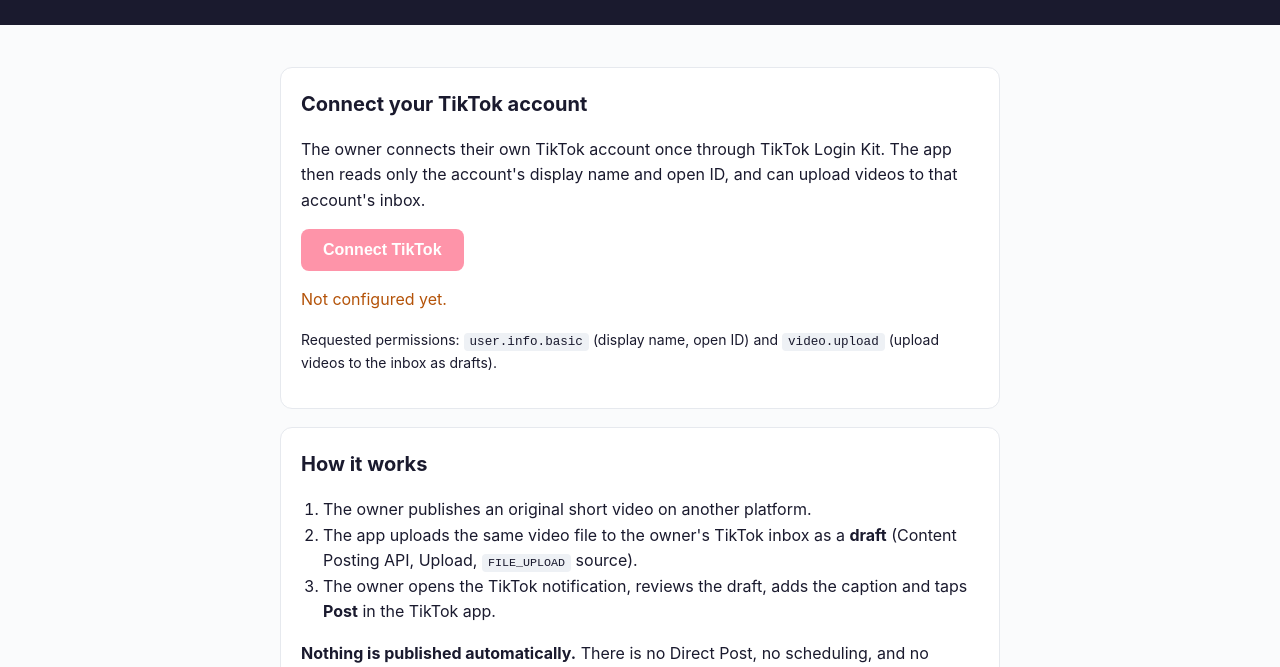
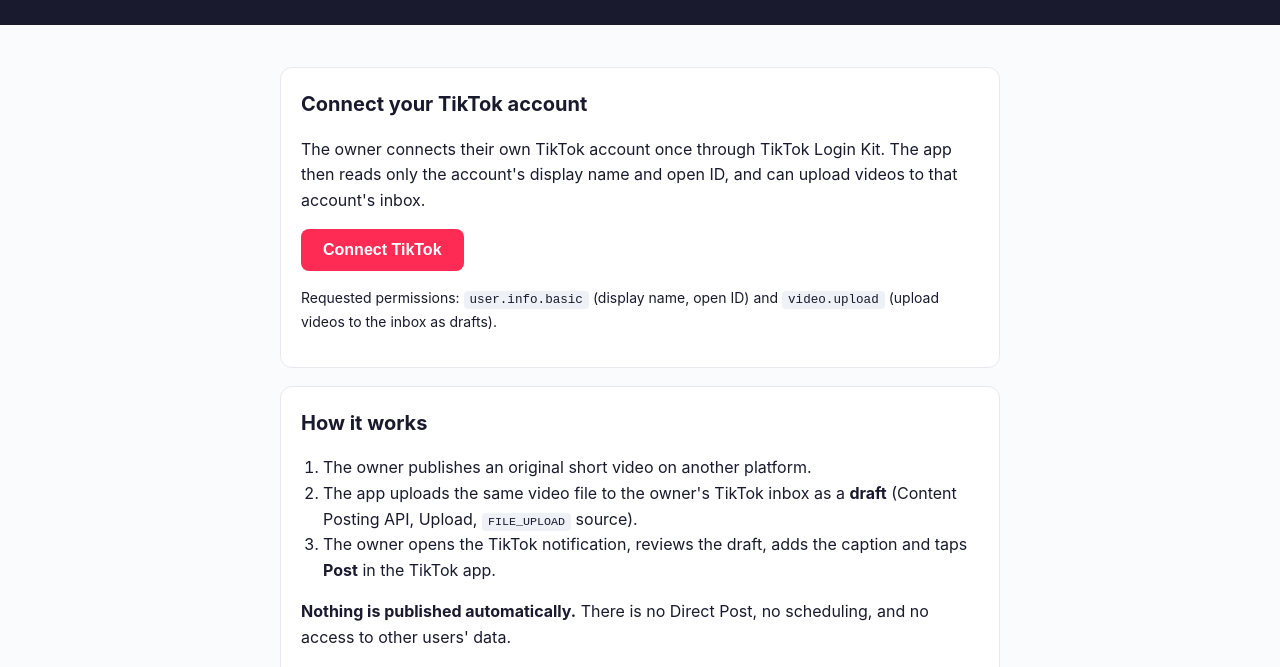
Before and after one commit to imamahfas/creator-studio-site, a plain HTML site: page index.html in a window 1280 px wide. Shown: the part 133-800 px from the top of the page. Drawn offline with Linux system fonts and the light colour scheme.

Commit message:
Add files via upload

```diff
--- a/index.html
+++ b/index.html
@@ -30,10 +30,10 @@ h2{margin-top:0;font-size:20px}ol,ul{padding-left:22px}
 <footer><p><a href="terms.html">Terms of Service</a> &middot; <a href="privacy.html">Privacy Policy</a></p><p>Creator Studio &mdash; a personal project, not a commercial product or public service.</p></footer>
 <script>
 // TikTok client key is public (the client SECRET is never placed on this site).
-var CLIENT_KEY = "REPLACE_WITH_CLIENT_KEY";
+var CLIENT_KEY = "aw0r5zh9so69usev";
 var redirect = location.origin + location.pathname.replace(/[^\/]*$/, "") + "callback.html";
 var btn = document.getElementById("connect"), st = document.getElementById("status");
-if (CLIENT_KEY.indexOf("REPLACE") === 0) { btn.disabled = true; st.textContent = "Not configured yet."; }
+if (!CLIENT_KEY) { btn.disabled = true; st.textContent = "Not configured yet."; }
 btn.addEventListener("click", function () {
   var state = Math.random().toString(36).slice(2); sessionStorage.setItem("tt_state", state);
   location.href = "https://www.tiktok.com/v2/auth/authorize/?client_key=" + encodeURIComponent(CLIENT_KEY) +
```
